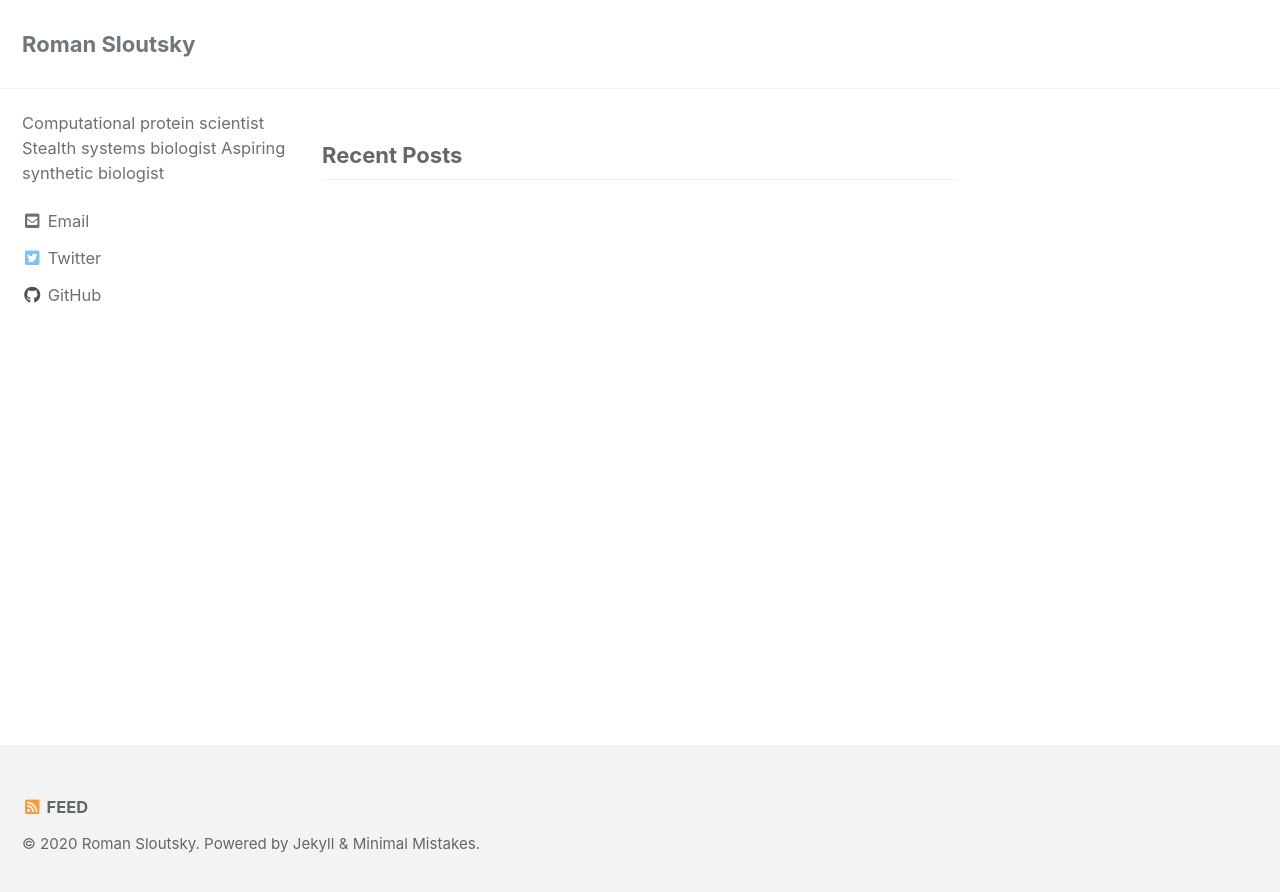
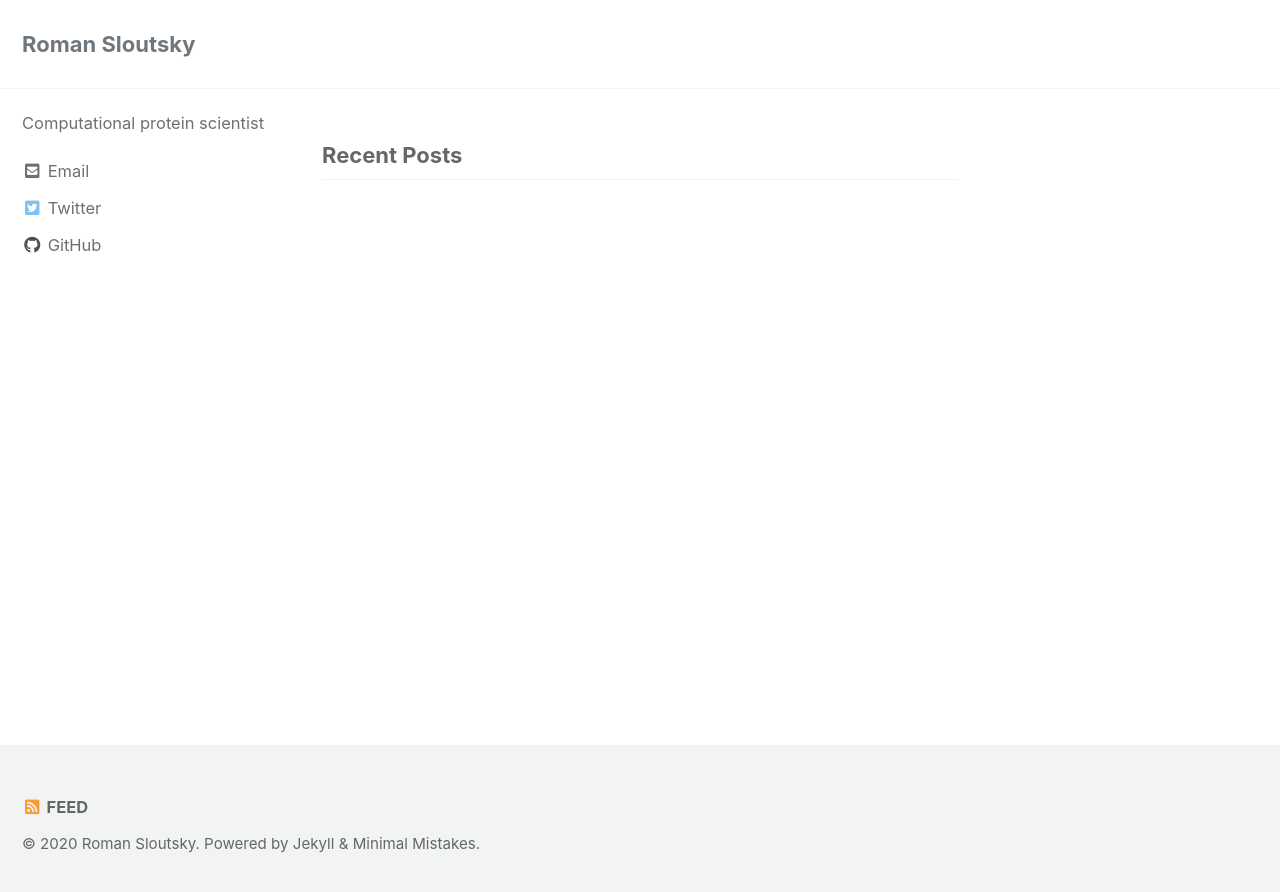
Before and after one commit to romansloutsky/romansloutsky.github.io, a Jekyll site: the page built from index.html, in a window 1280 px wide. Shown: the top 892 px of the page. Built offline with Jekyll 4.4.1, drawn with Linux system fonts in a browser that asks for light colours; cached includes are drawn as plain includes; the list of posts is cut into pages by our own code.

Commit message:
Took whimsy out of bio

```diff
--- a/_config.yml
+++ b/_config.yml
@@ -95,9 +95,9 @@ analytics:
 author:
   name             : # "Your Name"
   avatar           : # path of avatar image, e.g. "/assets/images/bio-photo.jpg"
-  bio              : "Computational protein scientist\n
-                      Stealth systems biologist\n
-                      Aspiring synthetic biologist"
+  bio              : "Computational protein scientist"
+                       # Stealth systems biologist
+                       # Aspiring synthetic biologist
   location         : # "Somewhere"
   email            :
   links:
```
